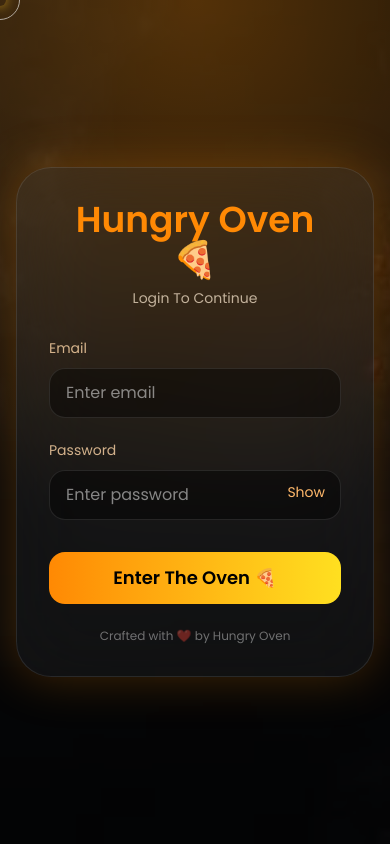
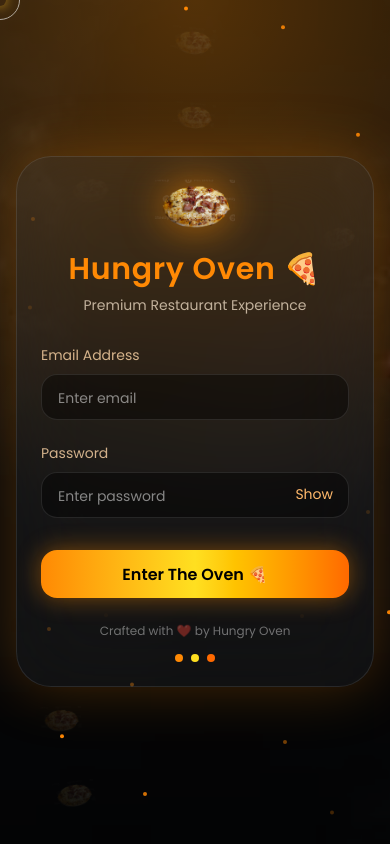
Before and after one commit to itx-me-zaynabb/The-Hungry-Oven, a React (Vite) app: page / in a window 390 px wide. Built offline with nearby package versions, Linux system fonts and the light colour scheme.

Commit message:
Fixed login initialization bug

```diff
--- a/src/pages/Login.jsx
+++ b/src/pages/Login.jsx
@@ -25,41 +25,51 @@ export default function Login() {
   const [error, setError] = useState("");
 
   const handleLogin = async () => {
+    // ✅ VALIDATION
+    if (!email || !password) {
+      setError("Please fill all fields");
+      return;
+    }
+
     try {
       setLoading(true);
 
       setError("");
-      console.log("LOGIN RESPONSE:", res.data);
-      // ✅ FAKE USER LOGIN
-      // USER KE LIYE PASSWORD CHECK NAHI HOGA
 
+      // ✅ LOGIN API
       const res = await axios.post(`${API}/auth/login`, {
         email,
         password,
       });
 
-      console.log("res", res);
+      // ✅ RESPONSE
+      console.log("LOGIN RESPONSE:", res.data);
 
-      // ✅ SAVE
+      // ✅ SAVE DATA
       localStorage.setItem("token", res.data.token);
 
       localStorage.setItem("role", res.data.role);
 
       localStorage.setItem("email", res.data.email);
 
-      // 👑 ADMIN
+      // ✅ ADMIN
       if (res.data.role === "admin") {
         navigate("/admin");
       }
 
-      // 👤 USER
+      // ✅ USER
       else {
         navigate("/home");
       }
     } catch (err) {
       console.log(err);
 
+      // ✅ BACKEND ERROR MESSAGE
+      if (err.response?.data?.message) {
+        setError(err.response.data.message);
+      } else {
         setError("Server not running or login failed");
+      }
     } finally {
       setLoading(false);
     }
@@ -75,6 +85,7 @@ export default function Login() {
       items-center
       justify-center
       px-4
+      py-10
       text-white
     "
     >
@@ -83,7 +94,12 @@ export default function Login() {
         <img
           src="/images/pizza-bg.webp"
           alt=""
-          className="w-full h-full object-cover"
+          className="
+            w-full
+            h-full
+            object-cover
+            scale-110
+          "
         />
       </div>
 
@@ -94,11 +110,18 @@ export default function Login() {
       <div className="absolute inset-0 bg-[radial-gradient(circle_at_top,rgba(255,140,0,0.3),transparent_60%)]" />
 
       {/* 🍕 FLOATING PIZZAS */}
-      {[...Array(14)].map((_, i) => (
+      {[...Array(10)].map((_, i) => (
         <motion.img
           key={i}
           src="/images/pizza.webp"
-          className="absolute w-16 opacity-10 hidden md:block"
+          className="
+            absolute
+            w-10
+            sm:w-14
+            md:w-16
+            opacity-10
+            pointer-events-none
+          "
           style={{
             top: `${Math.random() * 100}%`,
             left: `${Math.random() * 100}%`,
@@ -106,6 +129,7 @@ export default function Login() {
           animate={{
             y: [0, -25, 0],
             rotate: [0, 15, -15, 0],
+            scale: [1, 1.08, 1],
           }}
           transition={{
             duration: 5 + i,
@@ -114,15 +138,49 @@ export default function Login() {
         />
       ))}
 
-      {/* 🔐 CARD */}
+      {/* ✨ PARTICLES */}
+      <div className="absolute inset-0 overflow-hidden">
+        {[...Array(20)].map((_, i) => (
+          <motion.div
+            key={i}
+            className="
+              absolute
+              w-1
+              h-1
+              bg-orange-400
+              rounded-full
+              opacity-40
+            "
+            style={{
+              top: `${Math.random() * 100}%`,
+              left: `${Math.random() * 100}%`,
+            }}
+            animate={{
+              y: [0, -30, 0],
+              opacity: [0.2, 1, 0.2],
+            }}
+            transition={{
+              duration: 3 + i,
+              repeat: Infinity,
+            }}
+          />
+        ))}
+      </div>
+
+      {/* 🔐 LOGIN CARD */}
       <motion.div
         initial={{
           opacity: 0,
-          y: 60,
+          y: 70,
+          scale: 0.9,
         }}
         animate={{
           opacity: 1,
           y: 0,
+          scale: 1,
+        }}
+        transition={{
+          duration: 0.7,
         }}
         className="
           relative
@@ -134,28 +192,63 @@ export default function Login() {
           border-white/10
           bg-white/5
           backdrop-blur-2xl
-          p-8
-          shadow-[0_0_50px_rgba(255,140,0,0.25)]
+          p-6
+          sm:p-8
+          shadow-[0_0_60px_rgba(255,140,0,0.25)]
         "
       >
-        {/* TITLE */}
-        <div className="text-center">
+        {/* 🍕 LOGO */}
+        <motion.div
+          animate={{
+            y: [0, -8, 0],
+          }}
+          transition={{
+            duration: 3,
+            repeat: Infinity,
+          }}
+          className="flex justify-center"
+        >
+          <img
+            src="/images/pizza.webp"
+            alt=""
+            className="
+              w-20
+              sm:w-24
+              drop-shadow-[0_0_20px_rgba(255,140,0,0.7)]
+            "
+          />
+        </motion.div>
+
+        {/* 🔥 TITLE */}
+        <div className="text-center mt-4">
           <h1
             className="
-            text-4xl
+              text-3xl
+              sm:text-4xl
               font-black
               text-orange-400
+              tracking-wide
             "
           >
             Hungry Oven 🍕
           </h1>
 
-          <p className="mt-2 text-sm text-orange-100/70">Login To Continue</p>
+          <p className="mt-2 text-sm text-orange-100/70">
+            Premium Restaurant Experience
+          </p>
         </div>
 
-        {/* ERROR */}
+        {/* ❌ ERROR */}
         {error && (
-          <div
+          <motion.div
+            initial={{
+              opacity: 0,
+              y: -10,
+            }}
+            animate={{
+              opacity: 1,
+              y: 0,
+            }}
             className="
               mt-5
               rounded-xl
@@ -168,12 +261,12 @@ export default function Login() {
             "
           >
             {error}
-          </div>
+          </motion.div>
         )}
 
-        {/* EMAIL */}
+        {/* 📧 EMAIL */}
         <div className="mt-7">
-          <label className="text-sm text-orange-200/80">Email</label>
+          <label className="text-sm text-orange-200/80">Email Address</label>
 
           <input
             type="email"
@@ -189,13 +282,18 @@ export default function Login() {
               bg-black/40
               px-4
               py-3
+              text-sm
+              sm:text-base
               outline-none
+              transition-all
+              duration-300
               focus:border-orange-400
+              focus:shadow-[0_0_20px_rgba(255,140,0,0.35)]
             "
           />
         </div>
 
-        {/* PASSWORD */}
+        {/* 🔒 PASSWORD */}
         <div className="mt-5 relative">
           <label className="text-sm text-orange-200/80">Password</label>
 
@@ -213,11 +311,18 @@ export default function Login() {
               bg-black/40
               px-4
               py-3
+              pr-20
+              text-sm
+              sm:text-base
               outline-none
+              transition-all
+              duration-300
               focus:border-orange-400
+              focus:shadow-[0_0_20px_rgba(255,140,0,0.35)]
             "
           />
 
+          {/* 👁 SHOW/HIDE */}
           <button
             type="button"
             onClick={() => setShowPass(!showPass)}
@@ -227,13 +332,15 @@ export default function Login() {
               top-11
               text-sm
               text-orange-300
+              hover:text-orange-400
+              transition-all
             "
           >
             {showPass ? "Hide" : "Show"}
           </button>
         </div>
 
-        {/* BUTTON */}
+        {/* 🚀 LOGIN BUTTON */}
         <motion.button
           whileHover={{
             scale: 1.03,
@@ -249,20 +356,34 @@ export default function Login() {
             rounded-2xl
             bg-gradient-to-r
             from-orange-400
-            to-yellow-300
+            via-yellow-300
+            to-orange-500
             py-3
-            text-lg
-            font-bold
+            sm:py-4
+            text-base
+            sm:text-lg
+            font-black
             text-black
+            shadow-[0_0_25px_rgba(255,140,0,0.45)]
+            transition-all
+            duration-300
           "
         >
           {loading ? "Logging in..." : "Enter The Oven 🍕"}
         </motion.button>
 
-        {/* FOOTER */}
-        <p className="mt-6 text-center text-xs text-white/40">
+        {/* 🔥 FOOTER */}
+        <div className="mt-6 text-center">
+          <p className="text-xs text-white/40">
             Crafted with ❤️ by Hungry Oven
           </p>
+
+          <div className="flex justify-center gap-2 mt-4">
+            <span className="w-2 h-2 rounded-full bg-orange-400" />
+            <span className="w-2 h-2 rounded-full bg-yellow-300" />
+            <span className="w-2 h-2 rounded-full bg-orange-500" />
+          </div>
+        </div>
       </motion.div>
     </section>
   );
```
Lines whose indentation alone changed are shown as unchanged.
